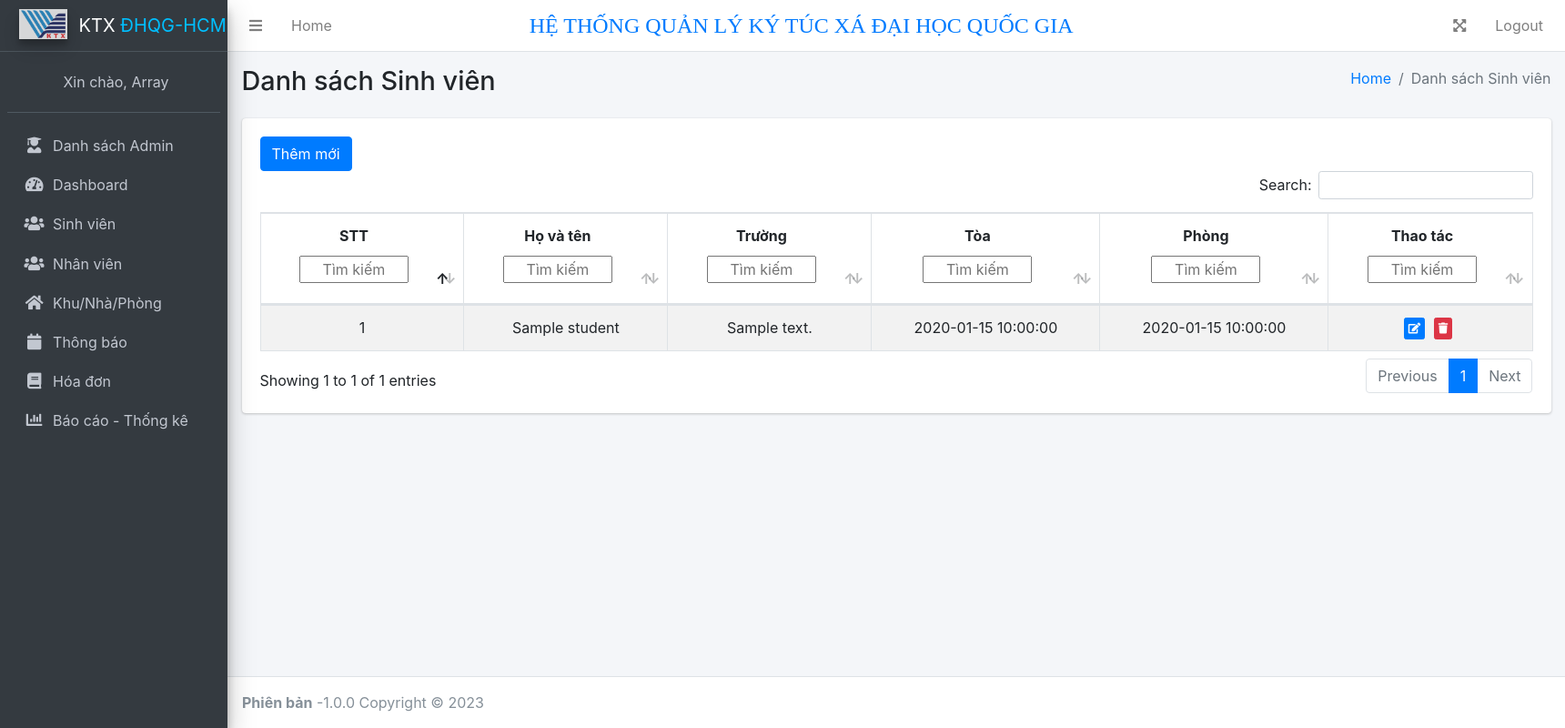
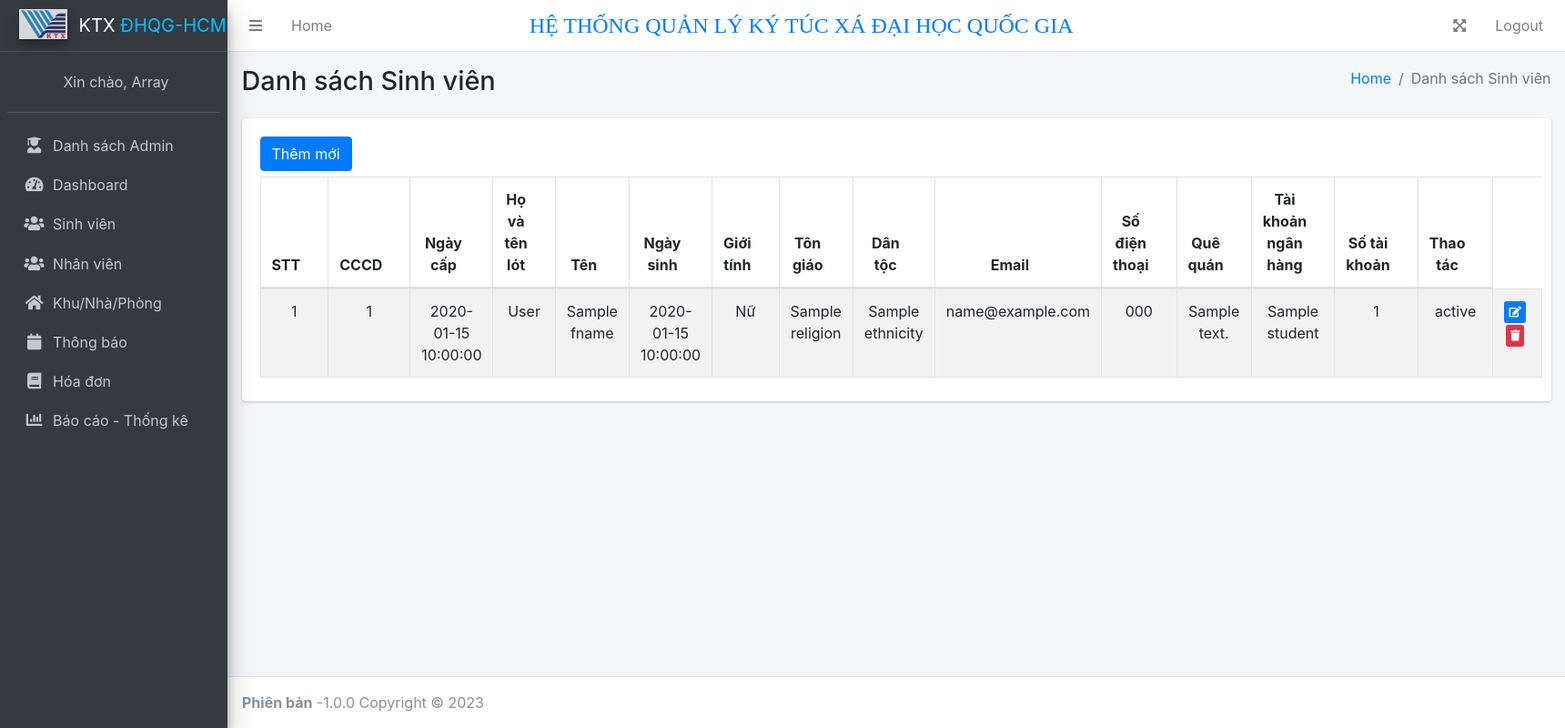
Before and after one commit to HaoPham23/database-assignment, a PHP site: template views/admin/student/index.php in a window 1720 px wide. Shown: the whole page at 91% size. Run offline with PHP 8.4, Linux system fonts and the light colour scheme; the visitor is signed in with stand-in values (Sample User, id 1); tables that the repository leaves empty hold one stand-in row (values such as "Sample post"); the template is opened without the code that fills it: most values are stand-ins (such as "Sample title", 1, 10 or a date in 2020); some libraries are stand-ins or nearby versions.

Commit message:
*Student View

```diff
--- a/controllers/admin/student_controller.php
+++ b/controllers/admin/student_controller.php
@@ -12,7 +12,7 @@ class StudentController extends BaseController
 	public function index()
 	{
 		$students = Student::getAll();
-		$data = array('student' => $students);
+		$data = array('students' => $students);
 		$this->render('index', $data);
 	}
 
--- a/models/employee.php
+++ b/models/employee.php
@@ -75,9 +75,9 @@ class Employee
     static function getAllStaff()
     {
         $db = DB::getInstance();
-        $req = $db->query("""
+        $req = $db->query("
             SELECT * FROM employee JOIN staff ON employee.CCCD_number = staff.CCCD_number
-            """);
+            ");
         $staffs = [];
         foreach ($req->fetch_all(MYSQLI_ASSOC) as $staff) {
             $s = new Employee(
--- a/models/student.php
+++ b/models/student.php
@@ -40,7 +40,9 @@ class Student
     static function getAll()
     {
         $db = DB::getInstance();
-        $req = $db->query("SELECT * FROM student");
+        $req = $db->query("
+            SELECT * FROM student
+        ");
         $students = [];
         foreach ($req->fetch_all(MYSQLI_ASSOC) as $student) {
             $students[] = new Student(
@@ -67,7 +69,7 @@ class Student
     static function get($CCCD_number)
     {
         $db = DB::getInstance();
-        $req = $db->query("SELECT * FROM company WHERE CCCD_number = $CCCD_number");
+        $req = $db->query("SELECT * FROM student WHERE CCCD_number = $CCCD_number");
         $result = $req->fetch_assoc();
         $student = new Student(
             $result['CCCD_number'],
--- a/views/admin/student/index.php
+++ b/views/admin/student/index.php
@@ -85,27 +85,79 @@ require_once('views/admin/content_layouts.php'); ?>
 								<thead>
 									<tr class="text-center">
 										<th><div>STT</div></th>
-										<th><div>Họ và tên</div></th>
-										<th><div>Trường</div></th>
-										<th><div>Tòa</div></th>
-										<th><div>Phòng</div></th>
+										<th><div>CCCD</div></th>
+										<th><div>Ngày cấp</div></th>
+										<th><div>Họ và tên lót</div></th>
+										<th><div>Tên</div></th>
+										<th><div>Ngày sinh</div></th>
+										<th><div>Giới tính</div></th>
+										<th><div>Tôn giáo</div></th>
+										<th><div>Dân tộc</div></th>
+										<th><div>Email</div></th>
+										<th><div>Số điện thoại</div></th>
+										<th><div>Quê quán</div></th>
+										<th><div>Tài khoản ngân hàng</div></th>
+										<th><div>Số tài khoản</div></th>
 										<th><div>Thao tác</div></th>
 									</tr>
 								</thead>
 								<tbody>
 									<?php
+									$index = 1;
 									foreach ($students as $student) {
-										echo "<tr class='text-center'>";
-										echo "<td id=\"student_id\">" . $student->id . "</td>";
-										echo "<td id=\"student_name\">" . $student->name . "</td>";
-										echo "<td id=\"student_address\">" . $student->address . "</td>";
-										echo "<td id=\"student_building\">" . $student->updateAt . "</td>";
-										echo "<td id=\"student_room\">" . $student->updateAt . "</td>";
-										echo "<td>
-											<btn class='btn-edit btn btn-primary btn-xs' style='margin-right: 5px' data-id=$student->id data-name='$student->name' data-address='$student->address'> <i class='fas fa-edit'></i></btn>
-											<btn class='btn-delete btn btn-danger btn-xs' style='margin-right: 5px' data-id=$student->id> <i class='fas fa-trash'></i></btn>
-											</td>";
-										echo "</tr>";
+										echo
+                                                "<tr class=\"text-center\">
+                                                    <td>"
+                                                        .$index.
+                                                    "</td>
+                                                    <td>
+                                                        ".$student->CCCD_number."
+                                                    </td>
+                                                    <td>
+                                                        ".$student->CCCD_date."
+                                                    </td>
+                                                    <td>
+                                                        ".$student->Lname."
+                                                    </td>
+                                                    <td>
+                                                        ".$student->Fname."
+                                                    </td>
+                                                    <td>
+                                                        ".$student->DOB."
+                                                    </td>
+                                                    <td>
+                                                        ".(($student->Sex === 'M') ? 'Nam' : 'Nữ')."
+                                                    </td>
+                                                    <td>
+                                                        ".$student->Religion."
+                                                    </td>
+                                                    <td>
+                                                        ".$student->Ethnicity."
+                                                    </td>
+                                                    <td>
+                                                        ".$student->Email."
+                                                    </td>
+                                                    <td>
+                                                        ".$student->Phone."
+                                                    </td>
+                                                    <td>
+                                                        ".$student->Address."
+                                                    </td>
+                                                    <td>
+                                                        ".$student->Bank_name."
+                                                    </td>
+													<td>
+                                                        ".$student->Bank_number."
+                                                    </td>
+													<td>
+                                                        ".$student->Status."
+                                                    </td>
+											<td>
+											<btn class='btn-edit btn btn-primary btn-xs' style='margin-right: 5px' data-id=$student->CCCD_number> <i class='fas fa-edit'></i></btn>
+											<btn class='btn-delete btn btn-danger btn-xs' style='margin-right: 5px' data-id=$student->CCCD_number> <i class='fas fa-trash'></i></btn>
+											</td>
+											</tr>";
+											$index++;
 									}
 									?>
 								</tbody>
```
